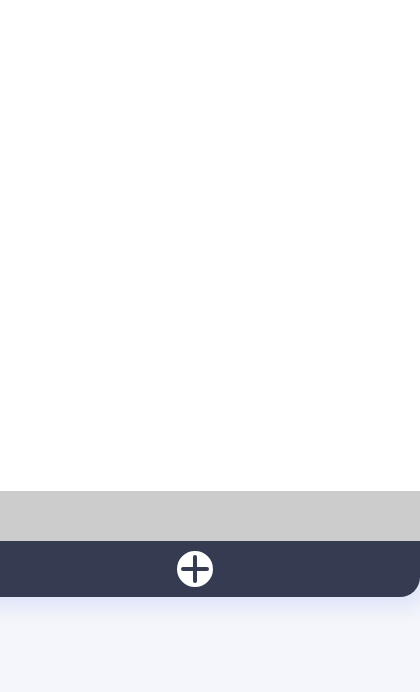
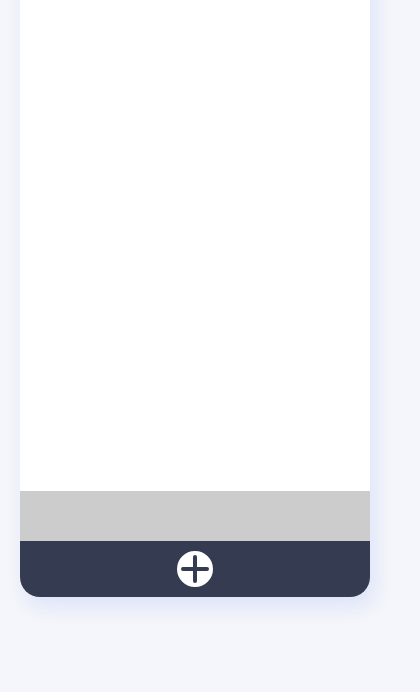
Before and after one commit to suniiizz/TodoList, a plain HTML site: page index.html in a window 390 px wide. Shown: the part 152-844 px from the top of the page, 420 px wide, since content can reach past the window. Drawn offline with Linux system fonts and the light colour scheme; a web font is replaced by a local one.

Commit message:
responsive

```diff
--- a/style.scss
+++ b/style.scss
@@ -117,9 +117,12 @@ body {
     }
   }
 }
-// #F5F5F5
-// #CFDBF9
-// #8DA7F2
-// #5379F1
-// #353B50
-// #7FCCC4
+
+@media (max-width: 640px) {
+  .list {
+    width: 350px;
+  }
+  .list__box {
+    height: 400px;
+  }
+}
```
Also changed, not shown: style.css, 2 other files.
